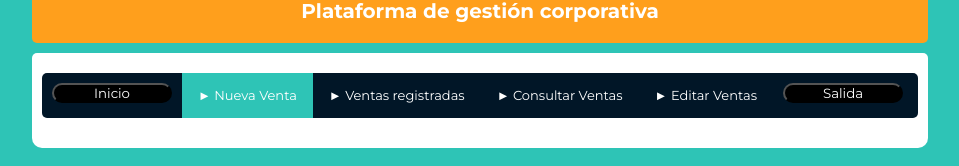
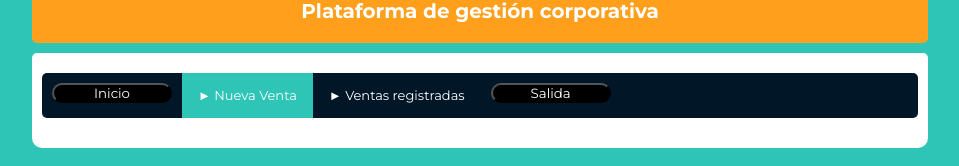
Before and after one commit to Nathmedinae/Repositorio-Fuentes-MATRIXstyle, a React (Create React App) app: page /Ventas in a window 1280 px wide. Shown: the part 124-290 px from the top of the page, without its empty margins (160-1119 px from the left). Built offline with nearby package versions, Linux system fonts and the light colour scheme; no server answers.

Commit message:
22 OCtubre Noche

```diff
--- a/src/components/ModuleVentasComp/HomeVentasModule.js
+++ b/src/components/ModuleVentasComp/HomeVentasModule.js
@@ -19,8 +19,6 @@ function HomeVentasModule () {
                         <li><button className="buttonMenu" onClick={menuP}> Inicio </button></li>
                         <li><NavLink exact to="/Ventas">► Nueva Venta</NavLink></li>
                         <li><NavLink exact to="/Ventas/Cuenta">► Ventas registradas</NavLink></li>
-                        <li><NavLink exact to="/Ventas/ConsultarVentas">► Consultar Ventas</NavLink></li>
-                        <li><NavLink exact to="/Ventas/EditarVentas">► Editar Ventas</NavLink></li>
                         <li><button className="buttonMenu" onClick={home}> Salida </button></li>
                     </ul>
                 </nav>
```
